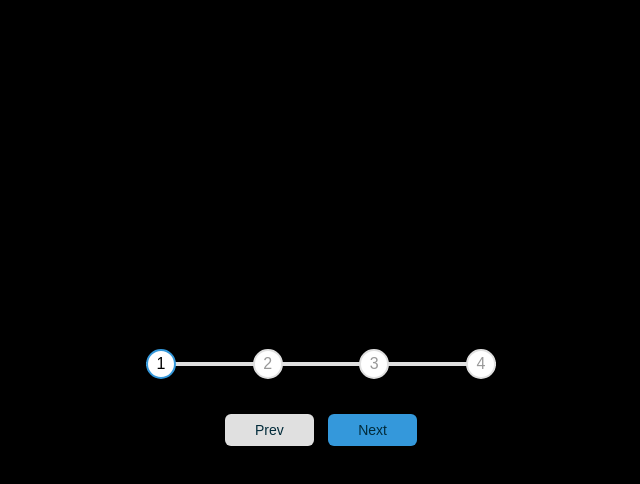
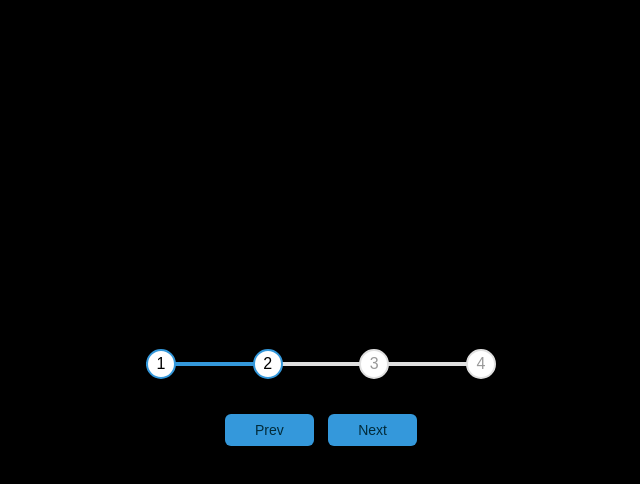
Before and after one commit to Pascha-404/Progress-Steps, a plain HTML site: page index.html in a window 1280 px wide. Both pictures are taken after a click on the button "Next". Shown: the whole page, without its empty margins (319-959 px from the left). Drawn offline with Linux system fonts and the light colour scheme; a web font is replaced by a local one.

Commit message:
coded logic and fixed max-width for progress

```diff
--- a/script.js
+++ b/script.js
@@ -0,0 +1,42 @@
+const progress = document.querySelector('#progress');
+const prevBtn = document.querySelector('#prev');
+const nextBtn = document.querySelector('#next');
+const circles = document.querySelectorAll('.circle');
+
+let currentActive = 1;
+
+nextBtn.addEventListener('click', () => {
+    currentActive++;
+    if (currentActive > circles.length) {
+        currentActive = circles.length;
+    }
+    update()
+})
+
+prevBtn.addEventListener('click', () => {
+    currentActive--;
+    if (currentActive < 1) {
+        currentActive = 1;
+    }
+    update()
+})
+
+function update() {
+    circles.forEach((circle, idx) => {
+            if (idx < currentActive) {
+                circle.classList.add('active');
+            } else circle.classList.remove('active');
+        }
+    )
+ const actives = document.querySelectorAll('.active')
+ progress.style.width = (((actives.length -1) / (circles.length -1)) * 100) + `%`;
+
+ if (currentActive === 1){
+     prevBtn.disabled = true;
+ } else if (currentActive === 4){
+     nextBtn.disabled = true;
+ } else {
+     prevBtn.disabled = false;
+     nextBtn.disabled = false;
+ }
+    }
--- a/style.css
+++ b/style.css
@@ -36,7 +36,7 @@ body {
 
 .prog-container::before {
     content: '';
-    width: 100%;
+    width: 99%;
     position: absolute;
     background-color: var(--line-border-empty);
     top: 50%;
@@ -47,6 +47,7 @@ body {
 }
 
 .progress {
+    max-width: 99%;
     width: 0%;
     position: absolute;
     background-color: var(--line-border-fill);
@@ -94,7 +95,7 @@ body {
 }
 
 .btn:active {
-   transform: scale(0.98);
+    transform: scale(0.98);
 }
 
 .btn:focus {
```
